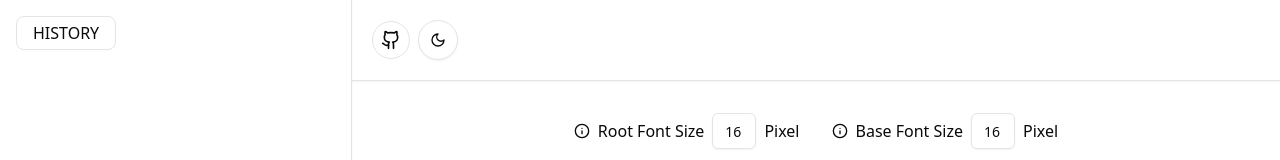
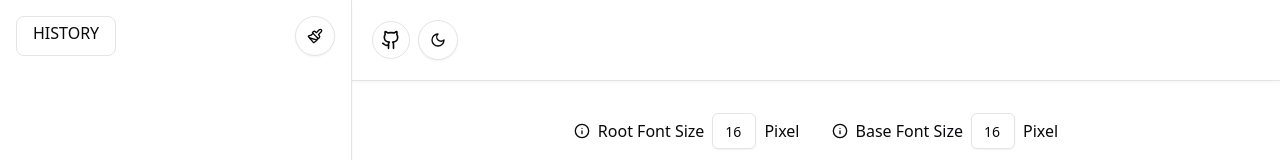
Before and after one commit to zshaian/css-units-playground, a React (Vite) app: page / in a window 1280 px wide. Shown: the top 160 px of the page. Built offline with nearby package versions, Linux system fonts and the light colour scheme.

Commit message:
feat: add a functionality to clear the conversion history list

```diff
--- a/src/App.tsx
+++ b/src/App.tsx
@@ -23,7 +23,7 @@ function App() {
   const [unitState, setUnitState] = useState<UnitState>(
     INITIAL_UNIT_STATE_VALUE
   );
-  const [conversionHistory, addNewHistoryConversion] = useConversionHistory();
+  const [conversionHistory, setConversionHistory] = useConversionHistory();
   const { toast } = useToast();
   const validUnitList: ValidUnits[] = ["px", "rem", "em", "%"];
 
@@ -105,7 +105,10 @@ function App() {
 
   const handleSaveToHistoryConversion = () => {
     try {
-      addNewHistoryConversion(unitState);
+      setConversionHistory((previousHistory) => [
+        ...previousHistory,
+        unitState,
+      ]);
       toast({ description: "Conversion Value is Added to History" });
     } catch (error) {
       console.error(error);
@@ -116,11 +119,27 @@ function App() {
     }
   };
 
+  const handleClearConversionHistory = () => {
+    try {
+      setConversionHistory(() => []);
+      toast({ description: "Conversion History Has Been Cleared." });
+    } catch (error) {
+      console.error(error);
+      toast({
+        description: "Failed to Clear the Conversion History.",
+        variant: "destructive",
+      });
+    }
+  };
+
   return (
     <>
       <MainLayout>
         <ConversionHistoryLayout>
-          <ConversionHistory conversionHistoryList={conversionHistory} />
+          <ConversionHistory
+            conversionHistoryList={conversionHistory}
+            handleClearConversionHistory={handleClearConversionHistory}
+          />
         </ConversionHistoryLayout>
         <section className="flex flex-col items-center flex-1 gap-y-8">
           <NavbarLayout>
--- a/src/components/ConversionHistory.tsx
+++ b/src/components/ConversionHistory.tsx
@@ -1,7 +1,8 @@
-import { MoveRight } from "lucide-react";
+import { MoveRight, Paintbrush } from "lucide-react";
 import { ScrollArea, ScrollBar } from "./ui/scroll-area";
 import type { UnitState } from "@/types";
 import CopyButton from "./CopyButton";
+import { Button } from "./ui/button";
 
 interface ConversionItemProps {
   value: number | string;
@@ -15,14 +16,26 @@ interface BaseFontSizeProps {
 
 interface ConversionHistoryProps {
   conversionHistoryList: UnitState[];
+  handleClearConversionHistory:() => void;
 }
 
 const ConversionHistory: React.FC<ConversionHistoryProps> = (props) => {
   return (
     <div className="w-[100%] lg:w-[351px] flex flex-col gap-y-3">
-      <span className="w-max px-4 m-4 py-1 font-light border border-input rounded-lg uppercase">
-        History
-      </span>
+      <section className="p-4 flex justify-between">
+        <span className="w-max px-4 py-1 font-light border border-input rounded-lg uppercase">
+          History
+        </span>
+        <Button
+          variant="outline"
+          className="h-[40px] w-[40px] rounded-full"
+          aria-label="clear conversion history"
+          title="clear conversion history"
+          onClick={props.handleClearConversionHistory}
+        >
+          <Paintbrush />
+        </Button>
+      </section>
       <section className="flex flex-col gap-y-2">
         {props.conversionHistoryList.map((item, index) => (
           <div
@@ -48,7 +61,9 @@ const ConversionHistory: React.FC<ConversionHistoryProps> = (props) => {
 const ConversionItem: React.FC<ConversionItemProps> = (props) => (
   <div className="py-1 px-2 flex items-center gap-x-2 border border-input rounded-md">
     <ScrollArea className="max-w-[4ch] py-2">
-      <span className="inline-block font-bold uppercase">{(props.value === "") ? 0 : props.value}</span>
+      <span className="inline-block font-bold uppercase">
+        {props.value === "" ? 0 : props.value}
+      </span>
       <ScrollBar orientation="horizontal" />
     </ScrollArea>
     <span className="font-bold uppercase">{props.unit}</span>
@@ -59,7 +74,9 @@ const ConversionItem: React.FC<ConversionItemProps> = (props) => (
 const BaseFontSize: React.FC<BaseFontSizeProps> = (props) => (
   <p className="text-sm font-light">
     {props.baseType} Font Size:{" "}
-    <span className="px-2 py-1 font-light border border-input rounded-md">{(props.baseFontSize === "") ? 0 : props.baseFontSize}PX</span>
+    <span className="px-2 py-1 font-light border border-input rounded-md">
+      {props.baseFontSize === "" ? 0 : props.baseFontSize}PX
+    </span>
   </p>
 );
 
--- a/src/hooks/useConversionHistory.ts
+++ b/src/hooks/useConversionHistory.ts
@@ -4,26 +4,21 @@ import type { UnitState } from "@/types";
 
 const useConversionHistory = (): [
   UnitState[],
-  (newConversionValue: UnitState) => void
+  React.Dispatch<React.SetStateAction<UnitState[]>>
 ] => {
   const localConversionHistory = localStorage.getItem(STORAGE_KEY);
   const initialConversionHistory = localConversionHistory
     ? JSON.parse(localConversionHistory)
     : [];
-  const [conversionHistory, setConversionHistory] = useState<
-    UnitState[]
-  >(initialConversionHistory);
-  const handleAddNewConversion = (newConversionValue: UnitState) => {
-    setConversionHistory((previousHistory) => [
-      ...previousHistory,
-      newConversionValue,
-    ]);
-  };
+  const [conversionHistory, setConversionHistory] = useState<UnitState[]>(
+    initialConversionHistory
+  );
+
   useEffect(() => {
     localStorage.setItem(STORAGE_KEY, JSON.stringify(conversionHistory));
   }, [conversionHistory]);
 
-  return [conversionHistory, handleAddNewConversion];
+  return [conversionHistory, setConversionHistory];
 };
 
 export { useConversionHistory };
```
